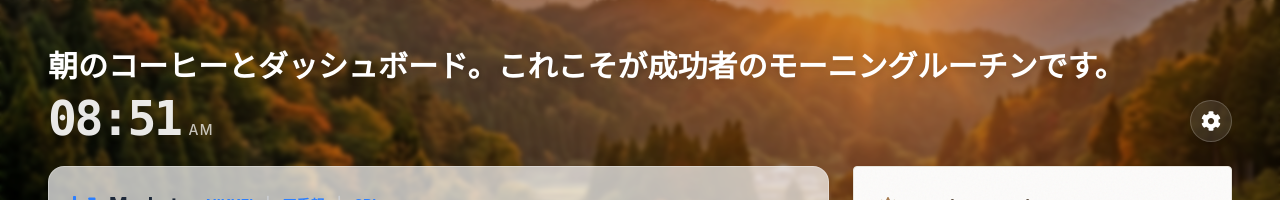
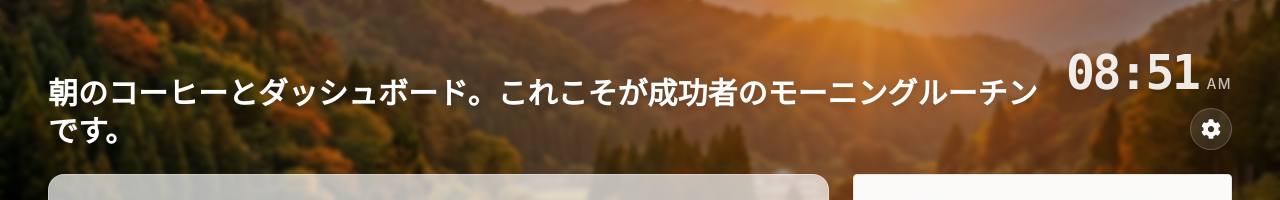
Before and after one commit to kcyth39/personal-dashboard, a React (Vite) app: page / in a window 1280 px wide. Shown: the top 200 px of the page. Built offline with nearby package versions, Linux system fonts and the light colour scheme; no server answers.

Commit message:
style: move digital clock above settings gear on the right

```diff
--- a/src/App.jsx
+++ b/src/App.jsx
@@ -85,9 +85,11 @@ function App() {
       <div className="relative z-10 max-w-7xl mx-auto">
         <header className="mb-6 flex justify-between items-start md:items-end md:text-left text-center flex-col md:flex-row gap-4">
           <div>
-            <h1 className="text-2xl md:text-3xl font-black text-white drop-shadow-md mb-2 leading-tight">
+            <h1 className="text-2xl md:text-3xl font-black text-white drop-shadow-md leading-tight mt-2">
               {getGreeting()}
             </h1>
+          </div>
+          <div className="flex flex-col items-center md:items-end gap-3 self-center md:self-end">
             <div className="flex items-baseline gap-2 text-white/90 drop-shadow-md">
               <span className="text-4xl md:text-5xl font-mono font-bold tracking-tighter">
                 {timeString}
@@ -96,14 +98,14 @@ function App() {
                 {time.getHours() >= 12 ? 'PM' : 'AM'}
               </span>
             </div>
+            <button
+              onClick={() => setIsSettingsOpen(true)}
+              className="p-2.5 bg-white/10 hover:bg-white/20 backdrop-blur-md rounded-full text-white transition-all shadow-md hover:shadow-lg border border-white/20 group"
+              title="Settings"
+            >
+              <FaCog className="text-xl group-hover:rotate-90 transition-transform duration-300" />
+            </button>
           </div>
-          <button
-            onClick={() => setIsSettingsOpen(true)}
-            className="p-2.5 bg-white/10 hover:bg-white/20 backdrop-blur-md rounded-full text-white transition-all shadow-md hover:shadow-lg border border-white/20 group md:self-end"
-            title="Settings"
-          >
-            <FaCog className="text-xl group-hover:rotate-90 transition-transform duration-300" />
-          </button>
         </header>
 
         {/* Main Grid Layout */}
```
